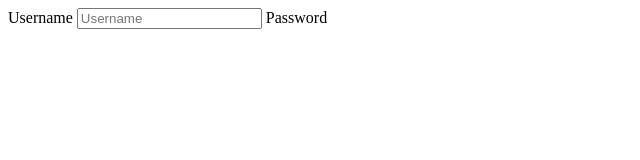
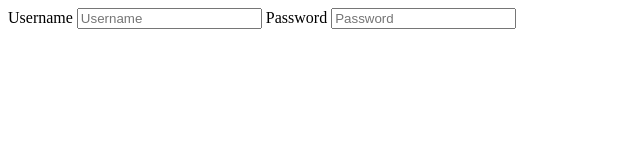
Before and after one commit to Sumit021995/html-start, a plain HTML site: page form2.html in a window 1280 px wide. Shown: the whole page, without its empty margins (0-640 px from the left). Drawn offline with Linux system fonts and the light colour scheme.

Commit message:
file updated

```diff
--- a/form2.html
+++ b/form2.html
@@ -10,7 +10,7 @@
         <label for="user">Username</label>
         <input type="text" placeholder="Username" id="user">
         <label for="password">Password</label>
-        <input type="text" placeholder="Password" id="password
+        <input type="text" placeholder="Password" id="password">
     </form>
 </body>
 </html>
```
